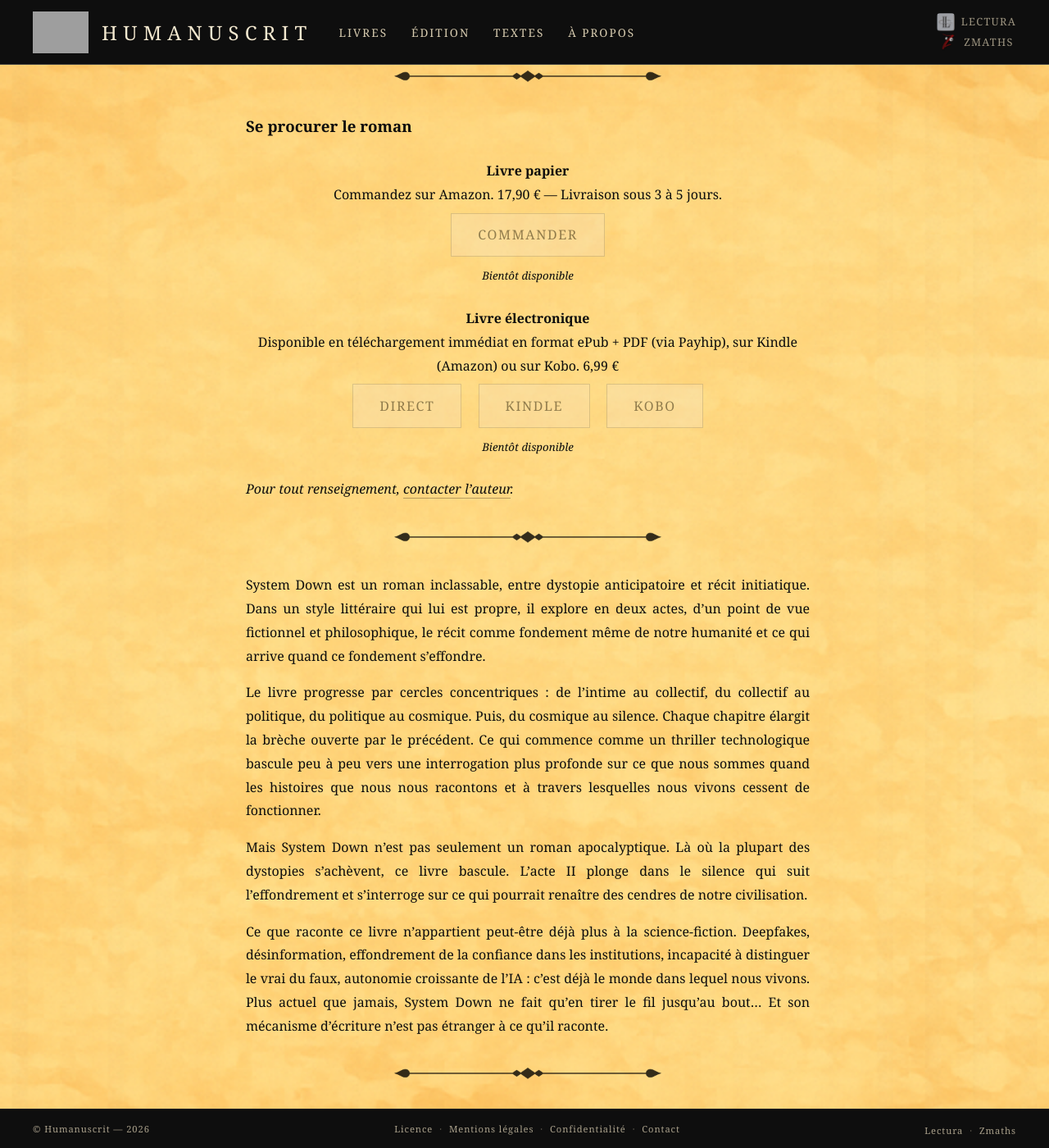
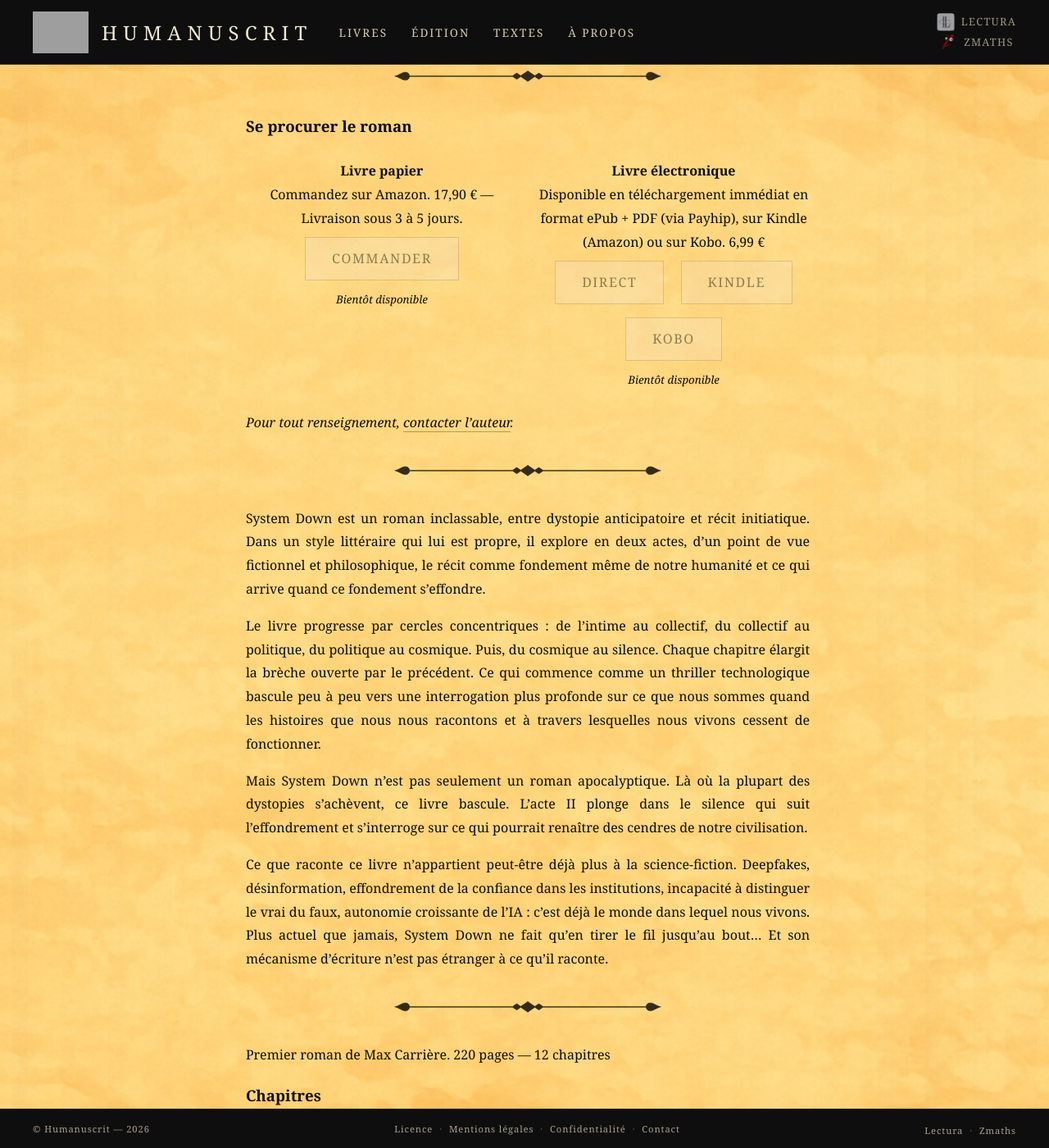
Before and after one commit to maxcarriere/humanuscrit, a Jekyll site: the page built from productions/system-down.md, in a window 1280 px wide and 1400 px high, scrolled down 946 px. Shown: the whole window at 82% size. Built offline with Jekyll 4.4.1, drawn with Linux system fonts in a browser that asks for light colours; grey boxes are pictures that could not be loaded.

Commit message:
Afficher les blocs d'achat en grille 2 colonnes
Passe .buy-links en CSS grid 2 colonnes avec repli en 1 colonne
sur mobile (< 600px).

Co-Authored-By: Claude Opus 4.6 <noreply@anthropic.com>

```diff
--- a/assets/css/style.scss
+++ b/assets/css/style.scss
@@ -1393,17 +1393,26 @@ html[data-darkreader-mode] .navigation-dossier a:hover {
 
 /* Liens d'achat */
 .buy-links {
+  display: grid;
+  grid-template-columns: 1fr 1fr;
+  gap: 1.5em;
   text-align: center;
   margin: 1.5em 0;
 }
 
+@media (max-width: 600px) {
+  .buy-links {
+    grid-template-columns: 1fr;
+  }
+}
+
 .buy-links .cta-button {
   margin: 0.5em;
 }
 
 /* Groupement format d'achat */
 .buy-format {
-  margin: 1.5em 0;
+  margin: 0;
 }
 
 /* Cartes d'avis lecteurs */
```
